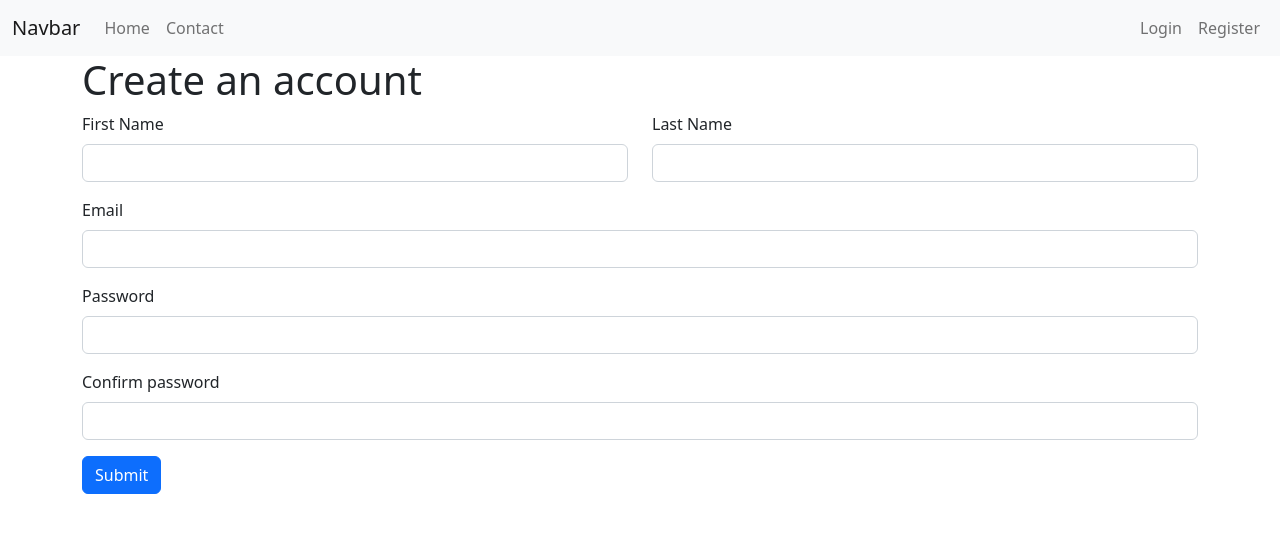
After one commit to safarmurodY/mvc-codeholic, a PHP site: page /register in a window 1280 px wide. The commit adds this page. Shown: the top 533 px of the page. Run offline with PHP 8.4, Linux system fonts and the light colour scheme.

Commit message:
Request Response Base Controller

```diff
--- /dev/null
+++ b/controllers/AuthController.php
@@ -0,0 +1,20 @@
+<?php
+
+namespace app\controllers;
+
+use app\core\Request;
+
+class AuthController extends \app\core\Controller
+{
+    public function login()
+    {
+        return $this->render('login');
+    }
+    public function register(Request $request)
+    {
+        if ($request->isPost()){
+            return 'Handle';
+        }
+        return $this->render('register');
+    }
+}
--- a/core/Request.php
+++ b/core/Request.php
@@ -14,20 +14,29 @@ class Request
         return substr($path, 0 , $position);
     }
 
-    public function getMethod()
+    public function method()
     {
         return strtolower($_SERVER['REQUEST_METHOD']);
+    }
+
+    public function isGet(): bool
+    {
+        return $this->method() === 'get';
+    }
+    public function isPost(): bool
+    {
+        return $this->method() === 'post';
     }
 
     public function getBody()
     {
         $body = [];
-        if ($this->getMethod() === 'get'){
+        if ($this->method() === 'get'){
             foreach ($_GET as $key => $value) {
                 $body[$key] = filter_input(INPUT_GET, $key, FILTER_SANITIZE_SPECIAL_CHARS);
             }
         }
-        if ($this->getMethod() === 'post'){
+        if ($this->method() === 'post'){
             foreach ($_POST as $key => $value) {
                 $body[$key] = filter_input(INPUT_POST, $key, FILTER_SANITIZE_SPECIAL_CHARS);
             }
--- a/core/Router.php
+++ b/core/Router.php
@@ -31,7 +31,7 @@ class Router
     public function resolve()
     {
         $path = $this->request->getPath();
-        $method = $this->request->getMethod();
+        $method = $this->request->method();
 
         $callback = $this->routes[$method][$path] ?? false;
         if (!$callback){
@@ -45,7 +45,7 @@ class Router
         if (is_string($callback)){
             return $this->renderView($callback);
         }
-        return call_user_func($callback);
+        return call_user_func($callback, $this->request);
     }
 
     public function renderView(string $view, $params = [])
--- a/public/index.php
+++ b/public/index.php
@@ -14,5 +14,9 @@ $app = new Application(dirname(__DIR__));
 $app->router->get('/', [SiteController::class, 'home']);
 $app->router->get('/contact', [SiteController::class, 'contact']);
 $app->router->post('/contact', [SiteController::class, 'handleContact']);
+$app->router->get('/login', [\app\controllers\AuthController::class, 'login']);
+$app->router->post('/login', [\app\controllers\AuthController::class, 'login']);
+$app->router->get('/register', [\app\controllers\AuthController::class, 'register']);
+$app->router->post('/register', [\app\controllers\AuthController::class, 'register']);
 
 $app->run();
--- a/views/layouts/main.php
+++ b/views/layouts/main.php
@@ -21,10 +21,18 @@
         <div class="collapse navbar-collapse" id="navbarSupportedContent">
             <ul class="navbar-nav me-auto mb-2 mb-lg-0">
                 <li class="nav-item">
-                    <a class="nav-link active" aria-current="page" href="/">Home</a>
+                    <a class="nav-link" aria-current="page" href="/">Home</a>
                 </li>
                 <li class="nav-item">
                     <a class="nav-link" href="/contact">Contact</a>
+                </li>
+            </ul>
+            <ul class="navbar-nav ml-auto mb-2 mb-lg-0">
+                <li class="nav-item">
+                    <a class="nav-link" href="/login">Login</a>
+                </li>
+                <li class="nav-item">
+                    <a class="nav-link" href="/register">Register</a>
                 </li>
             </ul>
         </div>
--- /dev/null
+++ b/views/register.php
@@ -0,0 +1,39 @@
+<?php
+
+
+?>
+
+<h1>Create an account</h1>
+
+
+<form action="" method="post">
+    <div class="row">
+        <div class="col">
+            <div class="mb-3">
+                <label class="form-label">First Name</label>
+                <input type="text" name="firstname" class="form-control">
+            </div>
+        </div>
+        <div class="col">
+            <div class="mb-3">
+                <label class="form-label">Last Name</label>
+                <input type="text" name="lastname" class="form-control">
+            </div>
+        </div>
+    </div>
+
+    <div class="mb-3">
+        <label class="form-label">Email</label>
+        <input type="text" name="email" class="form-control">
+    </div>
+    <div class="mb-3">
+        <label class="form-label">Password</label>
+        <input type="password" name="password" class="form-control">
+    </div>
+    <div class="mb-3">
+        <label class="form-label">Confirm password</label>
+        <input type="password" name="confirmPassword" class="form-control">
+    </div>
+
+    <button type="submit" class="btn btn-primary">Submit</button>
+</form>
```
Also changed, not shown: views/layouts/auth.php (added, +23 -0 lines), views/login.php (added, +28 -0 lines).
